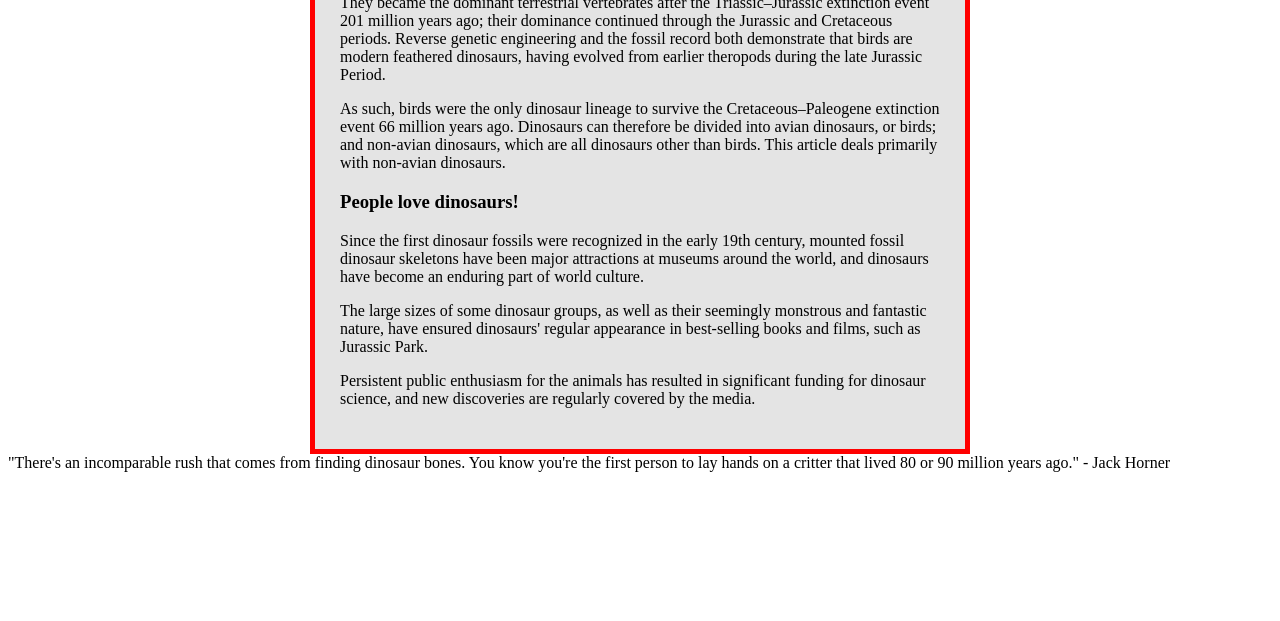
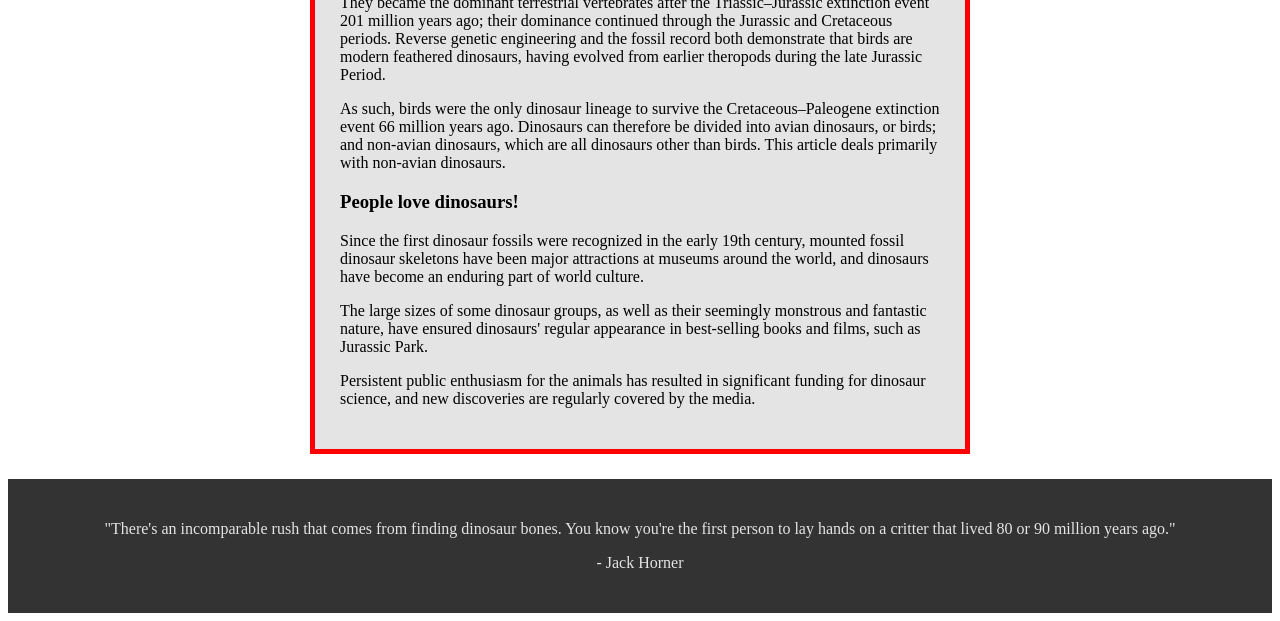
Before and after one commit to cedricbahirwe/hello-world, a plain HTML site: page scrimba-html&css/index.html in a window 1280 px wide. Shown: the part 411-1032 px from the top of the page. Before the commit the page ends 891 px from the top, so only its background shows below. Drawn offline with Linux system fonts and the light colour scheme.

Commit message:
Finish Basic layout by coloring and centering elements

```diff
--- a/scrimba-html&css/index.html
+++ b/scrimba-html&css/index.html
@@ -50,7 +50,12 @@
 
 
     <footer>
-        "There's an incomparable rush that comes from finding dinosaur bones. You know you're the first person to lay hands on a critter that lived 80 or 90 million years ago." - Jack Horner
+        <p>
+            "There's an incomparable rush that comes from finding dinosaur bones. You know you're the first person to lay hands on a critter that lived 80 or 90 million years ago."
+        </p>
+        <p>
+            - Jack Horner
+        </p>
     </footer>
 </body>
 
--- a/scrimba-html&css/style.css
+++ b/scrimba-html&css/style.css
@@ -7,9 +7,17 @@ header {
 }
 
 main {
-    background-color: e4e4e4;
-    width: 600px;
+    background-color: #e4e4e4;
+    max-width: 600px;
     padding: 25px;
     border: solid 5px red;
     margin: auto;
 }
+
+footer {
+    text-align: center;
+    background-color: #333;
+    color: #e4e4e4;
+    padding: 25px 0;
+    margin-top: 25px;
+}
```
